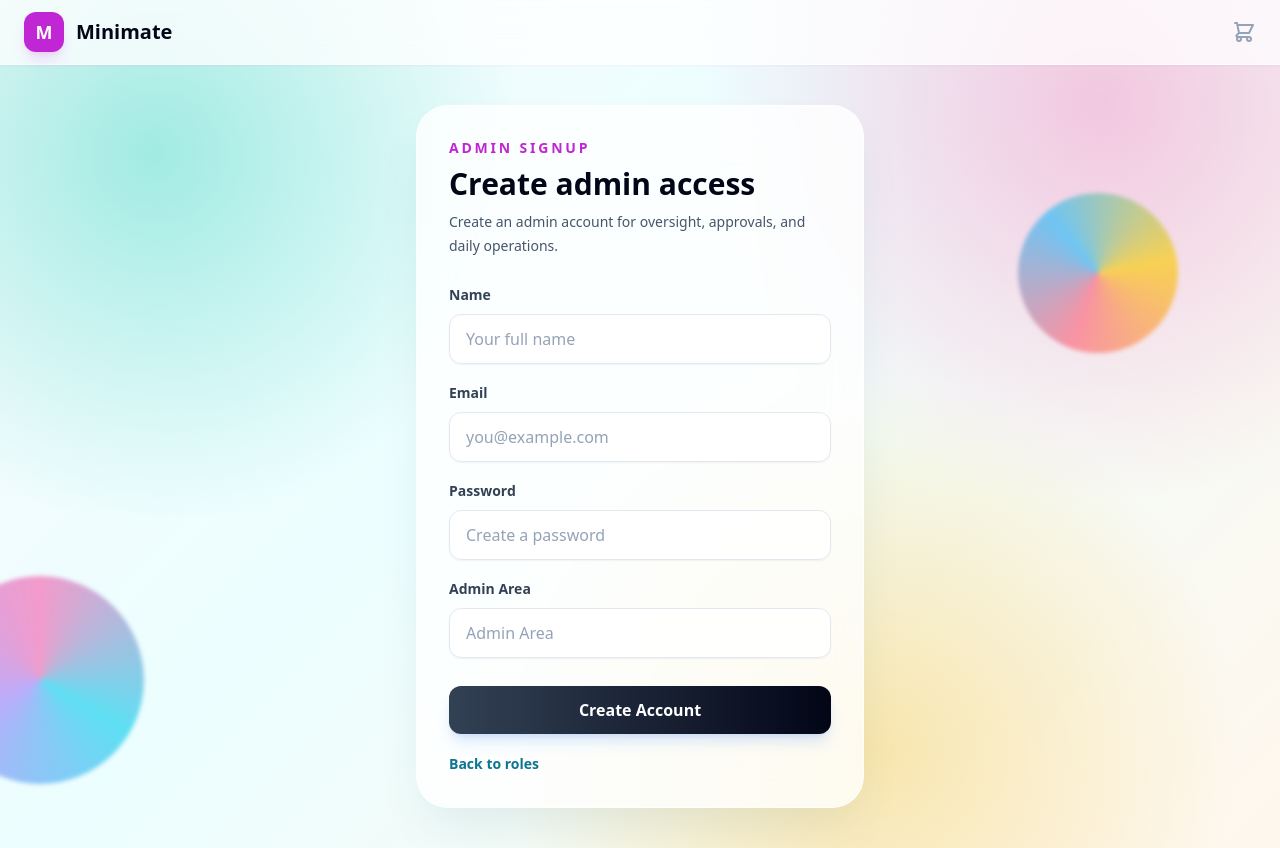
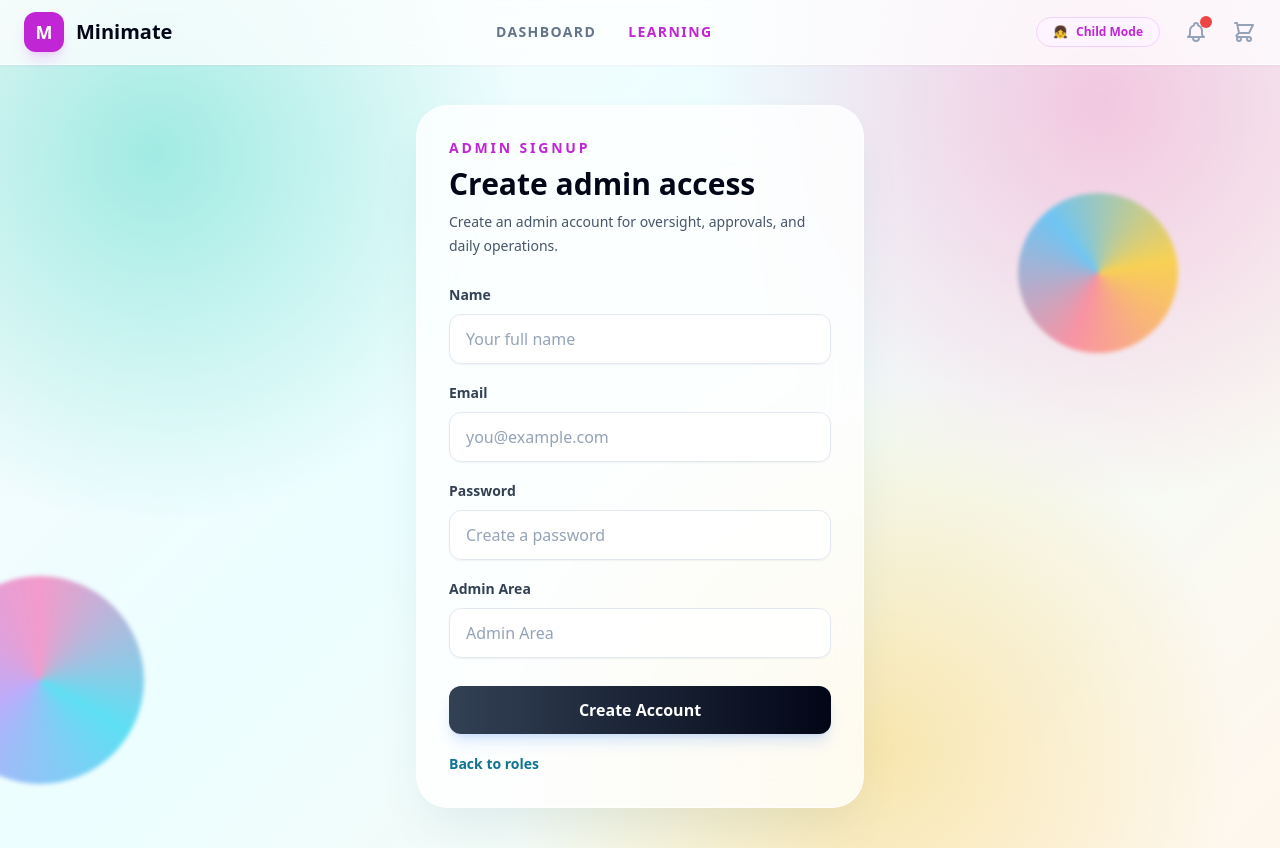
Before and after one commit to mehbubakhan/Software, a React (Create React App) app: page /signup/admin in a window 1280 px wide. Built offline with nearby package versions, Linux system fonts and the light colour scheme; no server answers.

Commit message:
Restore Dashboard, Learning, Child Mode, and Bell icons

```diff
--- a/src/components/Navbar.jsx
+++ b/src/components/Navbar.jsx
@@ -18,9 +18,26 @@
           <Link to="/" className="text-xl font-black text-slate-950 transition hover:text-fuchsia-700">Minimate</Link>
         </div>
 
+        {/* Navigation Links */}
+        <div className="hidden md:flex items-center gap-8 text-sm font-bold uppercase tracking-widest text-slate-500">
+          <Link to="/dashboard/parent" className="hover:text-fuchsia-600 transition">Dashboard</Link>
+          <Link to="/learning" className="text-fuchsia-600">Learning</Link>
+        </div>
 
         {/* Right Side Actions */}
         <div className="flex items-center gap-6">
+          <button
+            onClick={() => navigate('/dashboard/child')}
+            className="flex items-center gap-2 rounded-full border border-fuchsia-200 bg-fuchsia-50 px-4 py-1.5 text-xs font-bold text-fuchsia-600 hover:bg-fuchsia-100 transition"
+          >
+            <span>👧</span> Child Mode
+          </button>
+
+          <button className="text-slate-400 hover:text-fuchsia-600 transition relative">
+            <svg className="h-6 w-6" fill="none" stroke="currentColor" viewBox="0 0 24 24"><path strokeLinecap="round" strokeLinejoin="round" strokeWidth="2" d="M15 17h5l-1.405-1.405A2.032 2.032 0 0118 14.158V11a6.002 6.002 0 00-4-5.659V5a2 2 0 10-4 0v.341C7.67 6.165 6 8.388 6 11v3.159c0 .538-.214 1.055-.595 1.436L4 17h5m6 0v1a3 3 0 11-6 0v-1m6 0H9"></path></svg>
+            <span className="absolute -top-1 -right-1 flex h-3 w-3 items-center justify-center rounded-full bg-red-500 text-[8px] text-white"></span>
+          </button>
+
           <button className="text-slate-400 hover:text-slate-600 transition">
             <svg className="h-6 w-6" fill="none" stroke="currentColor" viewBox="0 0 24 24"><path strokeLinecap="round" strokeLinejoin="round" strokeWidth="2" d="M3 3h2l.4 2M7 13h10l4-8H5.4M7 13L5.4 5M7 13l-2.293 2.293c-.63.63-.184 1.707.707 1.707H17m0 0a2 2 0 100 4 2 2 0 000-4zm-8 2a2 2 0 11-4 0 2 2 0 014 0z"></path></svg>
           </button>
```
